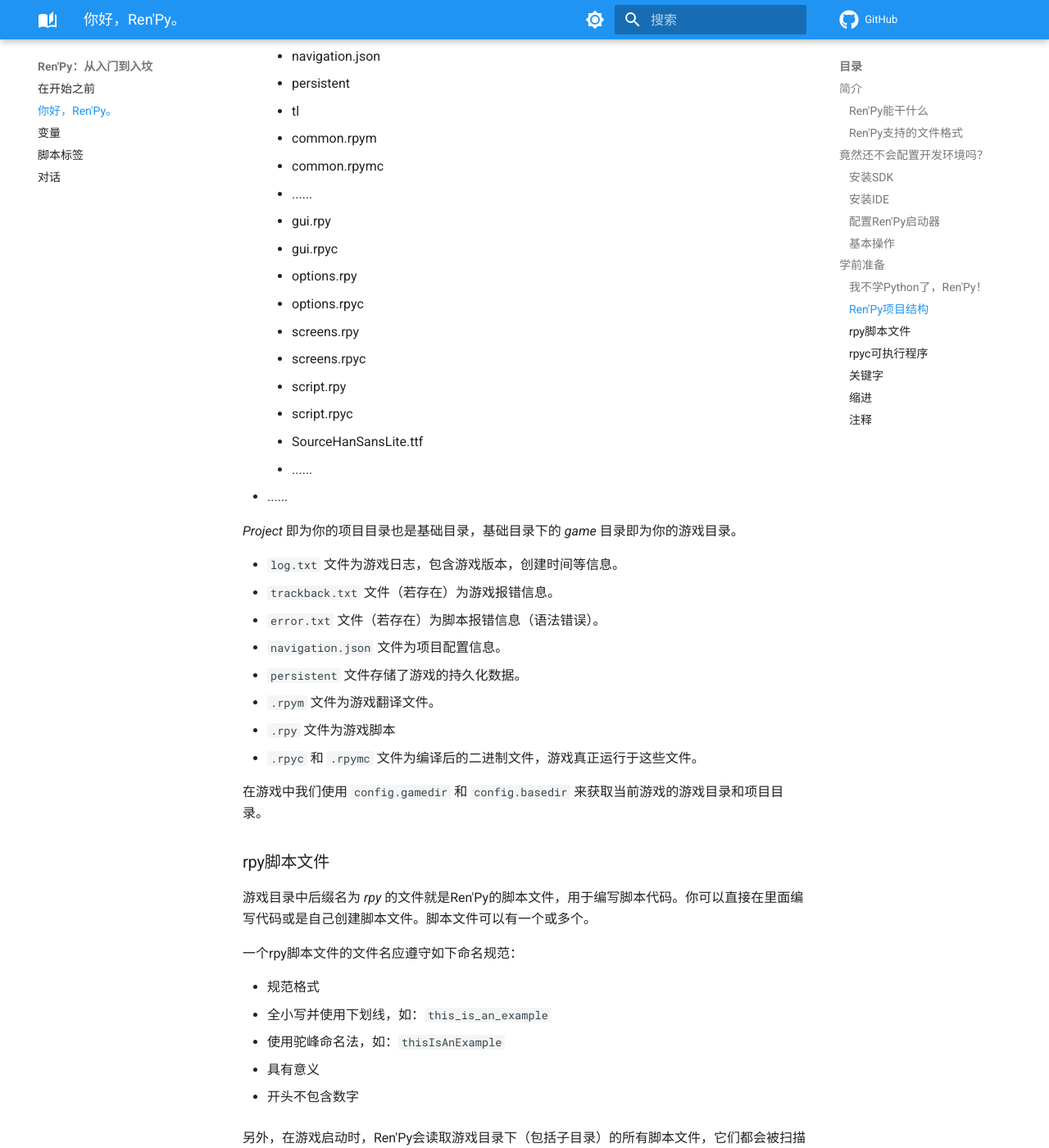
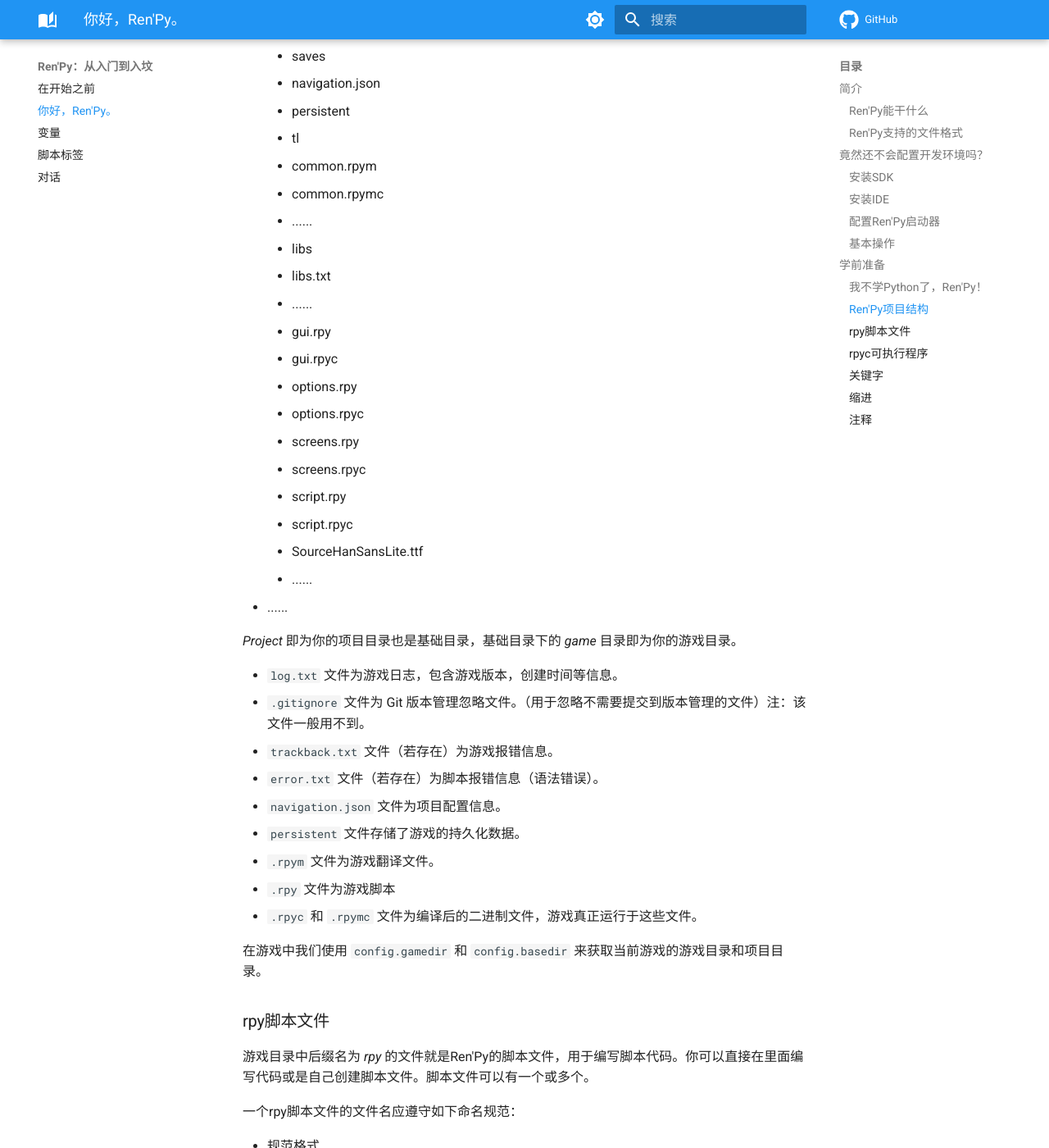
Before and after one commit to ZYKsslm/RenPy-Tutorial, an MkDocs documentation site: the page built from docs/你好，Ren'Py。.md, in a window 1280 px wide and 1400 px high, scrolled down 6054 px. Shown: the whole window at 82% size. Built offline with MkDocs 1.6.1 and Material for MkDocs 9.7.7, drawn with Linux system fonts in a browser that asks for light colours; nearby versions of some CDN libraries; comment, search, counter and statistics services are not loaded; a style sheet for code colours, icons or effects is not loaded.

Commit message:
Update Ren'Py project directory documentation
Added .gitignore and libs directory to the example Ren'Py project structure. Provided explanation for the .gitignore file in the directory description.

```diff
--- a/docs/你好，Ren'Py。.md
+++ b/docs/你好，Ren'Py。.md
@@ -133,6 +133,7 @@
 
 - Project
   - log.txt
+  - .gitignore
   - game
     - audio
       - ......
@@ -149,6 +150,9 @@
       - common.rpym
       - common.rpymc
       - ......
+    - libs
+      - libs.txt
+      - ......
     - gui.rpy
     - gui.rpyc
     - options.rpy
@@ -164,6 +168,7 @@
 *Project* 即为你的项目目录也是基础目录，基础目录下的 *game* 目录即为你的游戏目录。
 
 - `log.txt` 文件为游戏日志，包含游戏版本，创建时间等信息。
+- `.gitignore` 文件为 Git 版本管理忽略文件。（用于忽略不需要提交到版本管理的文件）注：该文件一般用不到。
 - `trackback.txt` 文件（若存在）为游戏报错信息。
 - `error.txt` 文件（若存在）为脚本报错信息（语法错误）。
 - `navigation.json` 文件为项目配置信息。
```
